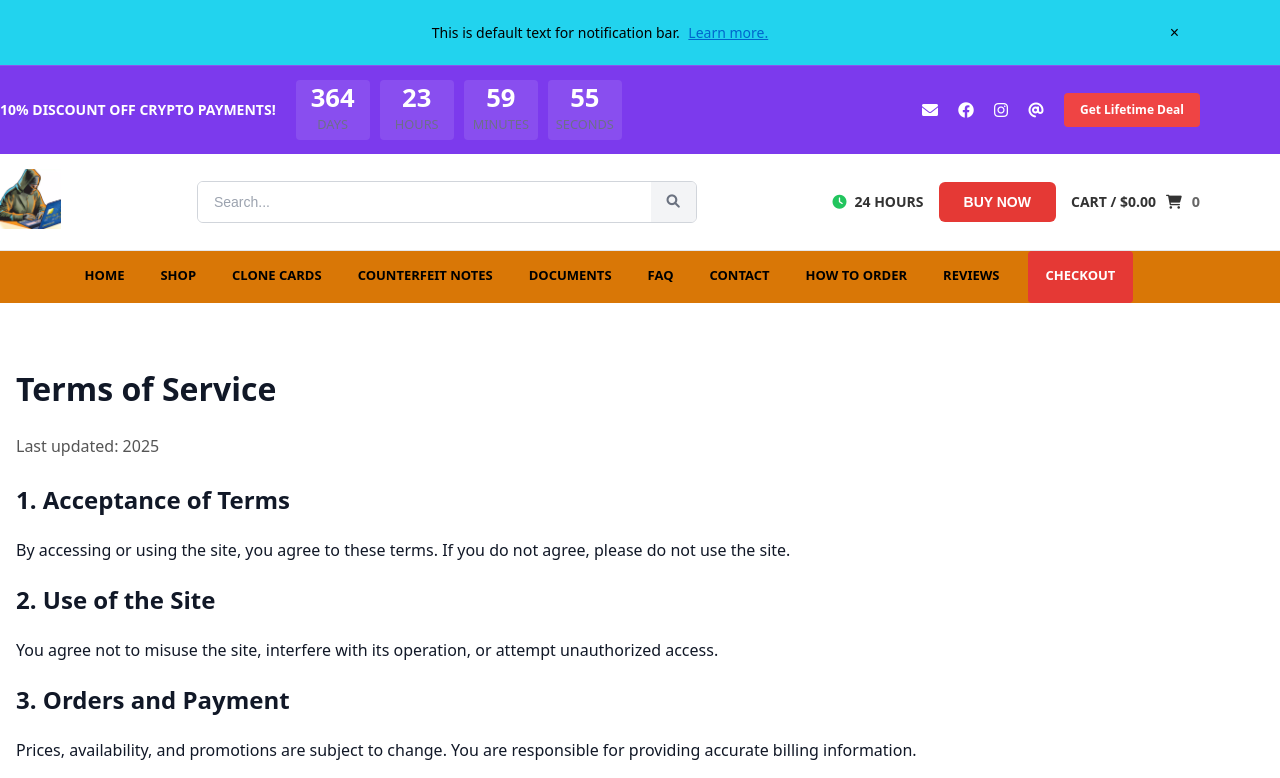
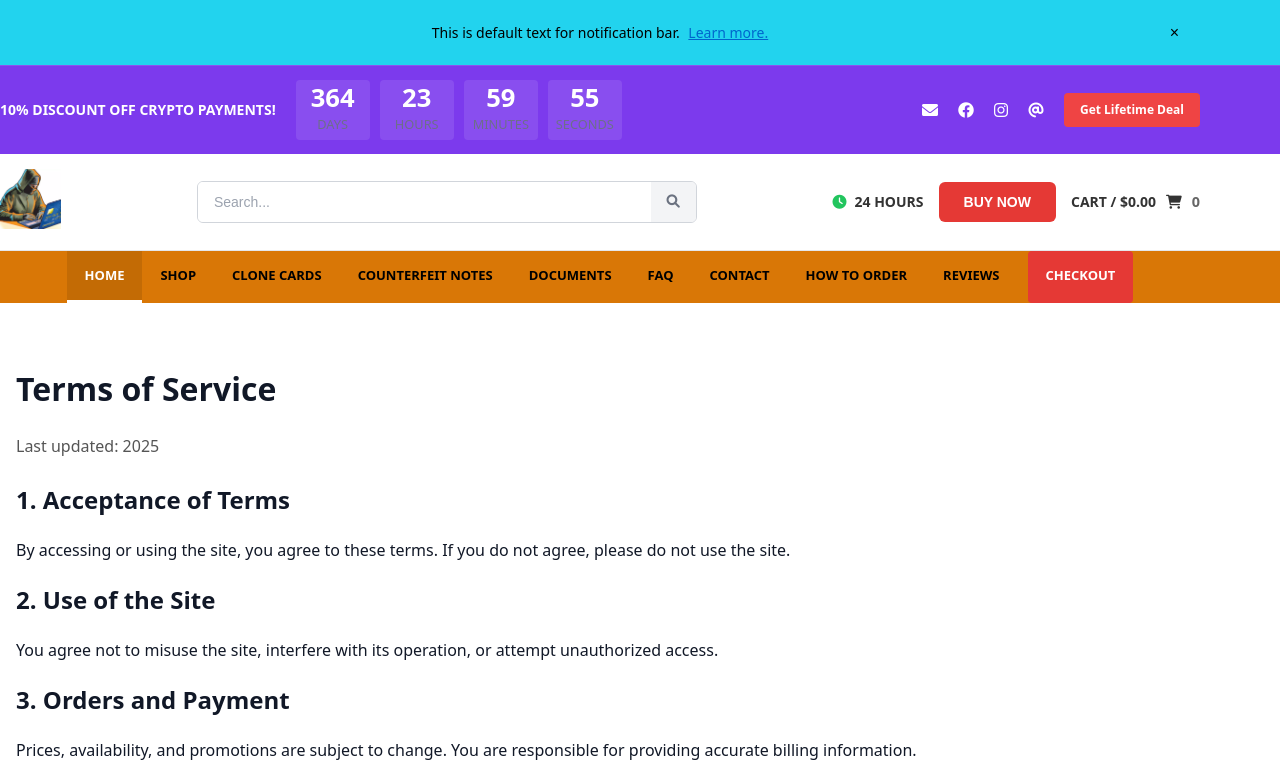
Before and after one commit to valoriahbeutyoil-debug/correct-frontend, a website: page terms.html in a window 1280 px wide. Shown: the top 778 px of the page. Drawn offline with Linux system fonts and the light colour scheme.

Commit message:
Update title and description for terms page

```diff
--- a/terms.html
+++ b/terms.html
@@ -3,8 +3,8 @@
   <head>
     <meta charset="utf-8" />
     <meta name="viewport" content="width=device-width, initial-scale=1" />
-    <title>Terms of Service • DocuShop</title>
-    <meta name="description" content="Terms and conditions for using DocuShop." />
+    <title>Terms of Service • Onlinedocumentstore</title>
+    <meta name="description" content="Terms and conditions for using Onlinedocumentstore." />
     <link rel="stylesheet" href="styles.css" />
     <link rel="stylesheet" href="reviews.css" />
     <link rel="stylesheet" href="footer.css" />
@@ -90,7 +90,7 @@
       <nav class="site-nav-bar">
         <div class="container">
           <ul class="menu" id="primary-menu">
-            <li><a href="index.html">HOME</a></li>
+            <li><a href="/" class="active">HOME</a></li>
             <li><a href="shop.html">SHOP</a></li>
             <li><a href="clone-cards.html">CLONE CARDS</a></li>
             <li class="has-submenu">
```
